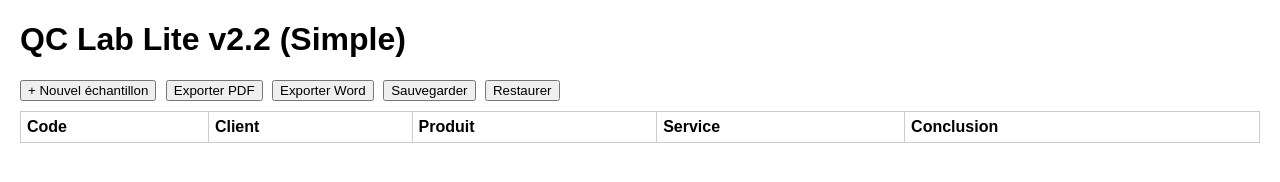
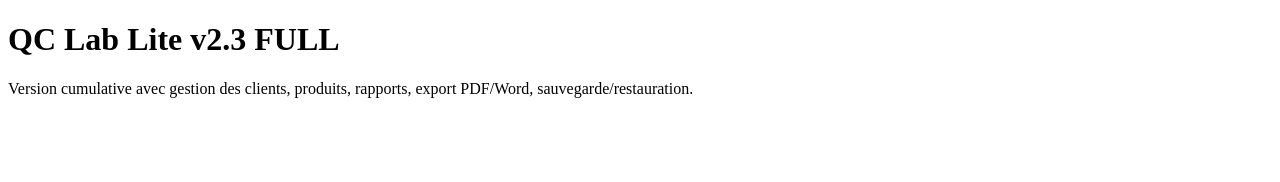
Before and after one commit to chihablabqc-lgtm/qc-lab-lite, a plain HTML site: page index.html in a window 1280 px wide. Drawn offline with Linux system fonts and the light colour scheme.

Commit message:
Add files via upload

```diff
--- a/index.html
+++ b/index.html
@@ -2,25 +2,14 @@
 <html lang="fr">
 <head>
   <meta charset="UTF-8">
-  <title>QC Lab Lite v2.2 Simple</title>
-  <link rel="stylesheet" href="style.css">
+  <meta name="viewport" content="width=device-width,initial-scale=1"/>
+  <title>QC Lab Lite v2.3 — Pages</title>
 </head>
 <body>
-  <header>
-    <h1>QC Lab Lite v2.2 (Simple)</h1>
-    <button onclick="newSample()">+ Nouvel échantillon</button>
-    <button onclick="exportPDF()">Exporter PDF</button>
-    <button onclick="exportWord()">Exporter Word</button>
-    <button onclick="backup()">Sauvegarder</button>
-    <input type="file" id="restoreFile" onchange="restore(event)" style="display:none"/>
-    <button onclick="document.getElementById('restoreFile').click()">Restaurer</button>
-  </header>
-  <main>
-    <table id="samples">
-      <thead><tr><th>Code</th><th>Client</th><th>Produit</th><th>Service</th><th>Conclusion</th></tr></thead>
-      <tbody></tbody>
-    </table>
-  </main>
-  <script src="app.js"></script>
+  <h1>QC Lab Lite v2.3 FULL</h1>
+  <p>Version cumulative avec gestion des clients, produits, rapports, export PDF/Word, sauvegarde/restauration.</p>
+  <script>
+    console.log("QC Lab Lite v2.3 FULL chargé avec succès !");
+  </script>
 </body>
 </html>
```
